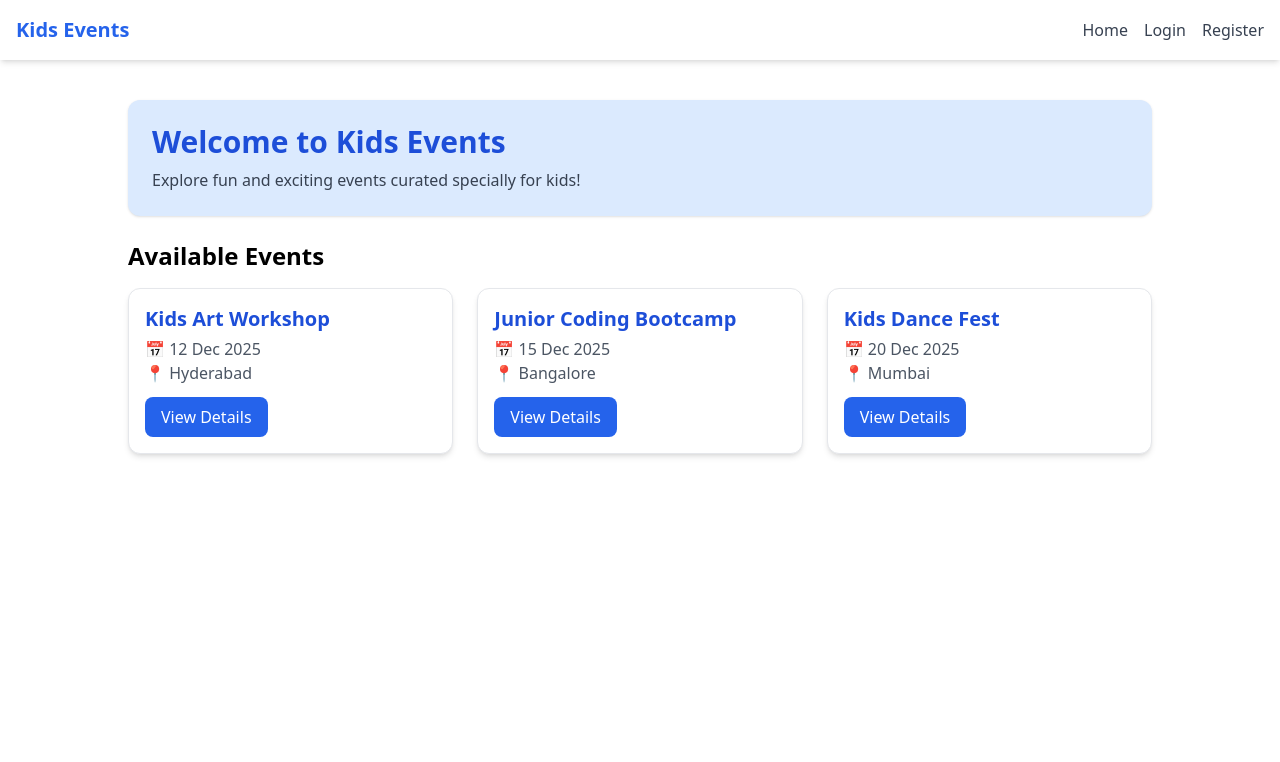
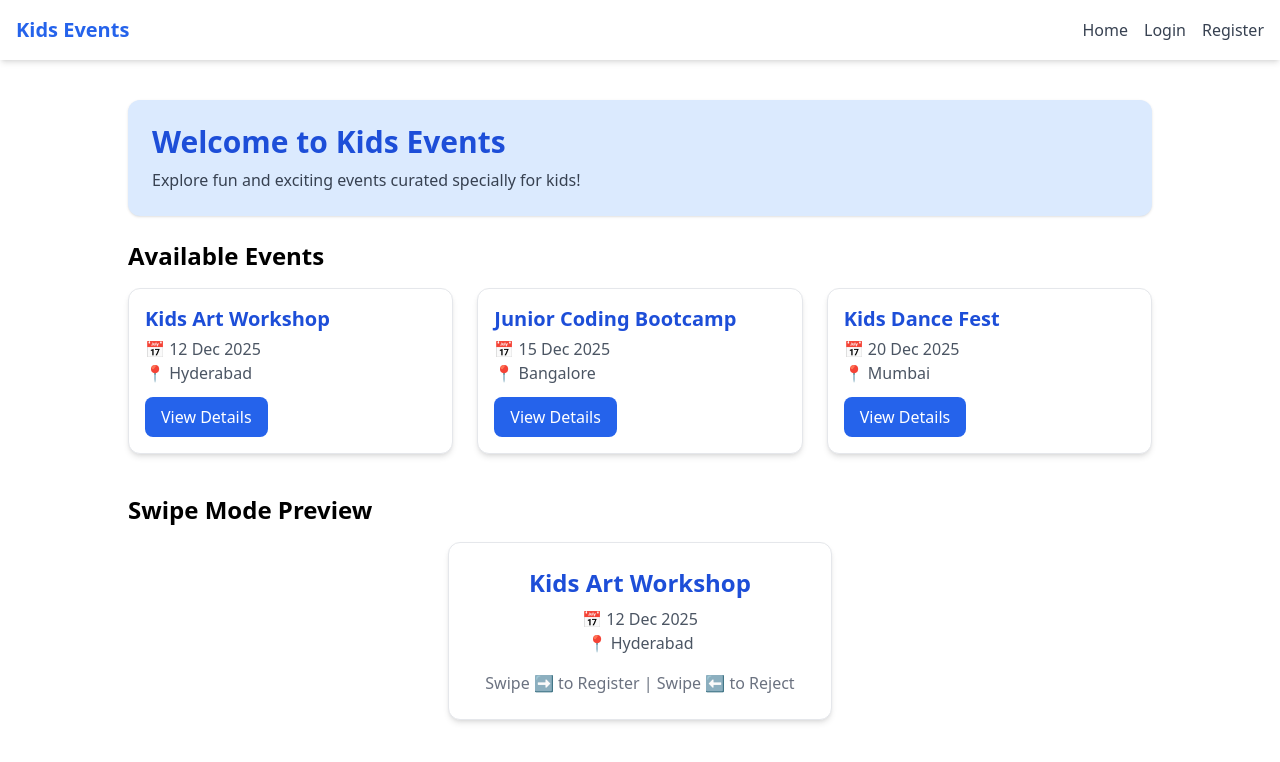
Before and after one commit to haripriyanammi/kids-events-app, a React (Create React App) app: page / in a window 1280 px wide. Shown: the top 762 px of the page. Built offline with nearby package versions, Linux system fonts and the light colour scheme.

Commit message:
added left-right swipe interaction

```diff
--- a/package.json
+++ b/package.json
@@ -12,6 +12,7 @@
     "react-dom": "^19.2.1",
     "react-router-dom": "^7.10.0",
     "react-scripts": "5.0.1",
+    "react-swipeable": "^7.0.2",
     "web-vitals": "^2.1.4"
   },
   "scripts": {
--- a/src/components/SwipeCard.jsx
+++ b/src/components/SwipeCard.jsx
@@ -1,20 +1,24 @@
 import React from "react";
+import { useSwipeable } from "react-swipeable";
 
-function SwipeCard({ event }) {
+function SwipeCard({ event, onSwipe }) {
+  const handlers = useSwipeable({
+    onSwipedLeft: () => onSwipe("left", event),
+    onSwipedRight: () => onSwipe("right", event),
+    preventScrollOnSwipe: true,
+    trackMouse: true, // allows swipe using mouse on desktop
+  });
+
   return (
-    <div className="bg-white p-6 rounded-xl shadow-md border max-w-sm mx-auto text-center">
+    <div
+      {...handlers}
+      className="bg-white p-6 rounded-xl shadow-md border max-w-sm mx-auto text-center select-none"
+    >
       <h2 className="text-2xl font-bold text-blue-700">{event.title}</h2>
       <p className="text-gray-600 mt-2">📅 {event.date}</p>
       <p className="text-gray-600">📍 {event.location}</p>
 
-      <div className="flex justify-between mt-6">
-        <button className="bg-red-500 text-white px-4 py-2 rounded-lg hover:bg-red-600">
-          ❌ Reject
-        </button>
-        <button className="bg-green-500 text-white px-4 py-2 rounded-lg hover:bg-green-600">
-          ✅ Register
-        </button>
-      </div>
+      <p className="mt-4 text-gray-500">Swipe ➡ to Register | Swipe ⬅ to Reject</p>
     </div>
   );
 }
--- a/src/pages/Home.jsx
+++ b/src/pages/Home.jsx
@@ -4,6 +4,16 @@ import sampleEvents from "../data/sampleEvents";
 import SwipeCard from "../components/SwipeCard";
 
 function Home() {
+
+  // 👍 handleSwipe should be INSIDE the Home component
+  const handleSwipe = (direction, event) => {
+    if (direction === "right") {
+      console.log("Registered for:", event.title);
+    } else if (direction === "left") {
+      console.log("Rejected:", event.title);
+    }
+  };
+
   return (
     <div className="max-w-5xl mx-auto mt-6">
       {/* Hero Section */}
@@ -29,14 +39,14 @@ function Home() {
           ))}
         </div>
       </div>
+
+      {/* Swipe Feature */}
+      <div className="mt-10">
+        <h2 className="text-2xl font-semibold mb-4">Swipe Mode Preview</h2>
+        <SwipeCard event={sampleEvents[0]} onSwipe={handleSwipe} />
+      </div>
     </div>
   );
 }
 
-{/* Swipe Feature (Test View) */}
-<div className="mt-10">
-  <h2 className="text-2xl font-semibold mb-4">Swipe Mode Preview</h2>
-  <SwipeCard event={sampleEvents[0]} />
-</div>
-
 export default Home;
```
Also changed, not shown: 1 other file (tests, documents, lock files or other folders).
